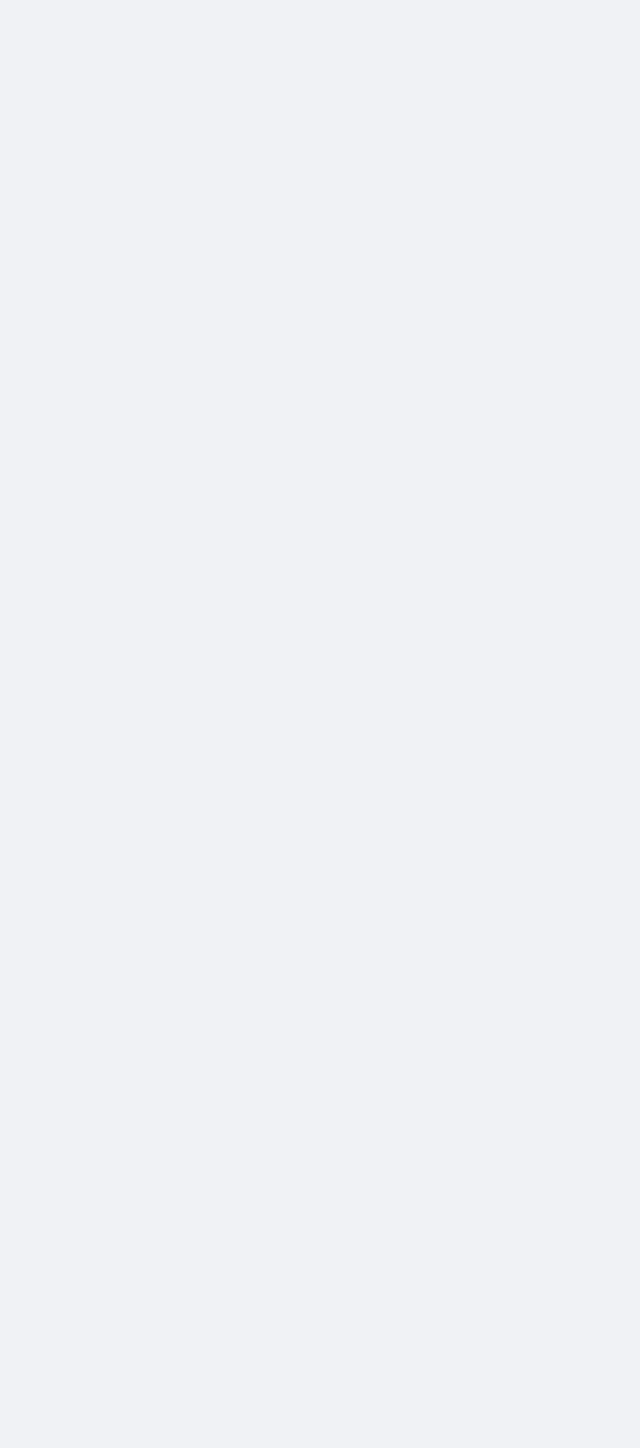
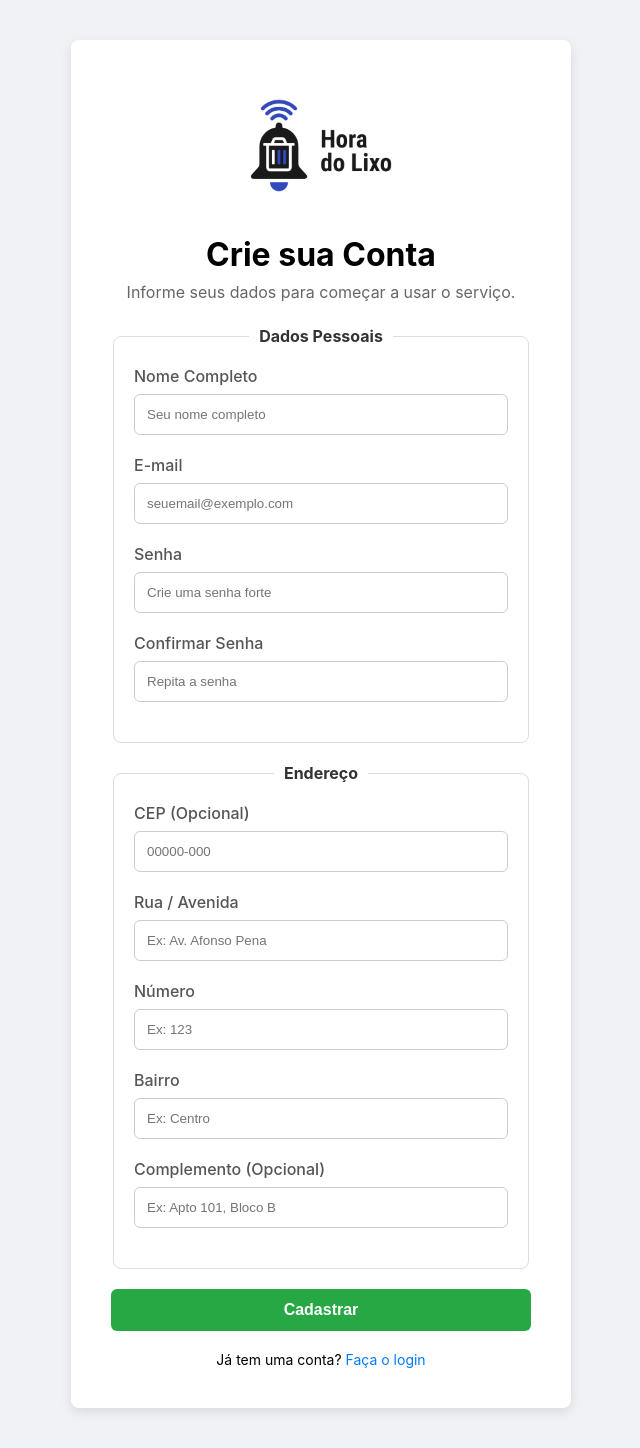
Before and after one commit to mateusgui/HoraDoLixo, a Nuxt app: page /cadastro in a window 1280 px wide. Before the commit this address had no page. Shown: the whole page, without its empty margins (319-959 px from the left). Before the commit the page ends 800 px from the top, so only its background shows below. Built offline with nearby package versions, Linux system fonts and the light colour scheme.

Commit message:
Create cadastro.vue
Criação da estrutura inicial da tela de cadastro

```diff
--- /dev/null
+++ b/pages/cadastro.vue
@@ -0,0 +1,168 @@
+<template>
+  <div class="page-container">
+    <div class="form-container">
+
+      <NuxtLink to="/login">
+        <img src="/img/LogoHoraDoLixo.png" alt="Logo Hora do Lixo" class="form-logo">
+      </NuxtLink>
+
+      <h1>Crie sua Conta</h1>
+      <p class="subtitle">Informe seus dados para começar a usar o serviço.</p>
+
+      <form @submit.prevent="handleRegister">
+
+        <fieldset>
+          <legend>Dados Pessoais</legend>
+          <div class="input-group">
+            <label for="nome">Nome Completo</label>
+            <input type="text" id="nome" v-model="form.nomeCompleto" placeholder="Seu nome completo" required>
+          </div>
+          <div class="input-group">
+            <label for="email">E-mail</label>
+            <input type="email" id="email" v-model="form.email" placeholder="seuemail@exemplo.com" required>
+          </div>
+          <div class="input-group">
+            <label for="senha">Senha</label>
+            <input type="password" id="senha" v-model="form.senha" placeholder="Crie uma senha forte" required>
+          </div>
+          <div class="input-group">
+            <label for="confirmar-senha">Confirmar Senha</label>
+            <input type="password" id="confirmar-senha" v-model="form.confirmarSenha" placeholder="Repita a senha" required>
+          </div>
+        </fieldset>
+
+        <fieldset>
+          <legend>Endereço</legend>
+          <div class="input-group">
+            <label for="cep">CEP (Opcional)</label>
+            <input type="text" id="cep" v-model="form.cep" placeholder="00000-000">
+          </div>
+          <div class="input-group">
+            <label for="rua">Rua / Avenida</label>
+            <input type="text" id="rua" v-model="form.rua" placeholder="Ex: Av. Afonso Pena" required>
+          </div>
+          <div class="input-group">
+            <label for="numero">Número</label>
+            <input type="text" id="numero" v-model="form.numero" placeholder="Ex: 123" required>
+          </div>
+          <div class="input-group">
+            <label for="bairro">Bairro</label>
+            <input type="text" id="bairro" v-model="form.bairro" placeholder="Ex: Centro" required>
+          </div>
+          <div class="input-group">
+            <label for="complemento">Complemento (Opcional)</label>
+            <input type="text" id="complemento" v-model="form.complemento" placeholder="Ex: Apto 101, Bloco B">
+          </div>
+        </fieldset>
+
+        <button type="submit" class="form-button">Cadastrar</button>
+
+        <div class="links-container">
+          <p>Já tem uma conta? <NuxtLink to="/login">Faça o login</NuxtLink></p>
+        </div>
+
+      </form>
+    </div>
+  </div>
+</template>
+
+<script setup>
+import { reactive } from 'vue';
+
+const form = reactive({
+  nomeCompleto: '',
+  email: '',
+  senha: '',
+  confirmarSenha: '',
+  cep: '',
+  rua: '',
+  numero: '',
+  bairro: '',
+  complemento: ''
+});
+
+// Função que será chamada quando o formulário for enviado
+const handleRegister = () => {
+  if (form.senha !== form.confirmarSenha) {
+    alert('As senhas não coincidem. Por favor, verifique.');
+    return;
+  }
+
+  console.log('Tentativa de cadastro com os seguintes dados:');
+  console.log(form);
+
+  alert('Cadastro enviado! (Verifique o console para ver os dados)');
+
+  // Futuramente, aqui vem a chamada da API para cadastrar o usuário, determinar a zona de coleta, etc.
+};
+</script>
+
+<style scoped>
+
+.page-container {
+  display: flex;
+  justify-content: center;
+  align-items: center;
+  padding: 40px 20px;
+  min-height: 100vh;
+  background-color: #f0f2f5;
+}
+
+.form-container {
+  background-color: #ffffff;
+  padding: 40px;
+  border-radius: 8px;
+  box-shadow: 0 4px 12px rgba(0, 0, 0, 0.1);
+  width: 100%;
+  max-width: 500px;
+  box-sizing: border-box;
+  text-align: center;
+}
+
+.form-logo {
+  max-width: 180px;
+  margin-bottom: 20px;
+  cursor: pointer;
+}
+
+.form-container h1 {
+  margin-top: 0;
+  margin-bottom: 8px;
+}
+
+.subtitle {
+  margin-top: 0;
+  margin-bottom: 24px;
+  color: #666;
+}
+
+fieldset {
+  border: 1px solid #ddd;
+  border-radius: 8px;
+  padding: 20px;
+  margin-bottom: 20px;
+}
+
+legend {
+  padding: 0 10px;
+  font-weight: bold;
+  color: #333;
+}
+
+.form-button {
+  width: 100%;
+  padding: 12px;
+  background-color: #28a745;
+  color: white;
+  border: none;
+  border-radius: 6px;
+  font-size: 16px;
+  font-weight: bold;
+  cursor: pointer;
+  transition: background-color 0.3s ease;
+}
+
+.form-button:hover {
+  background-color: #218838;
+}
+</style>
```
